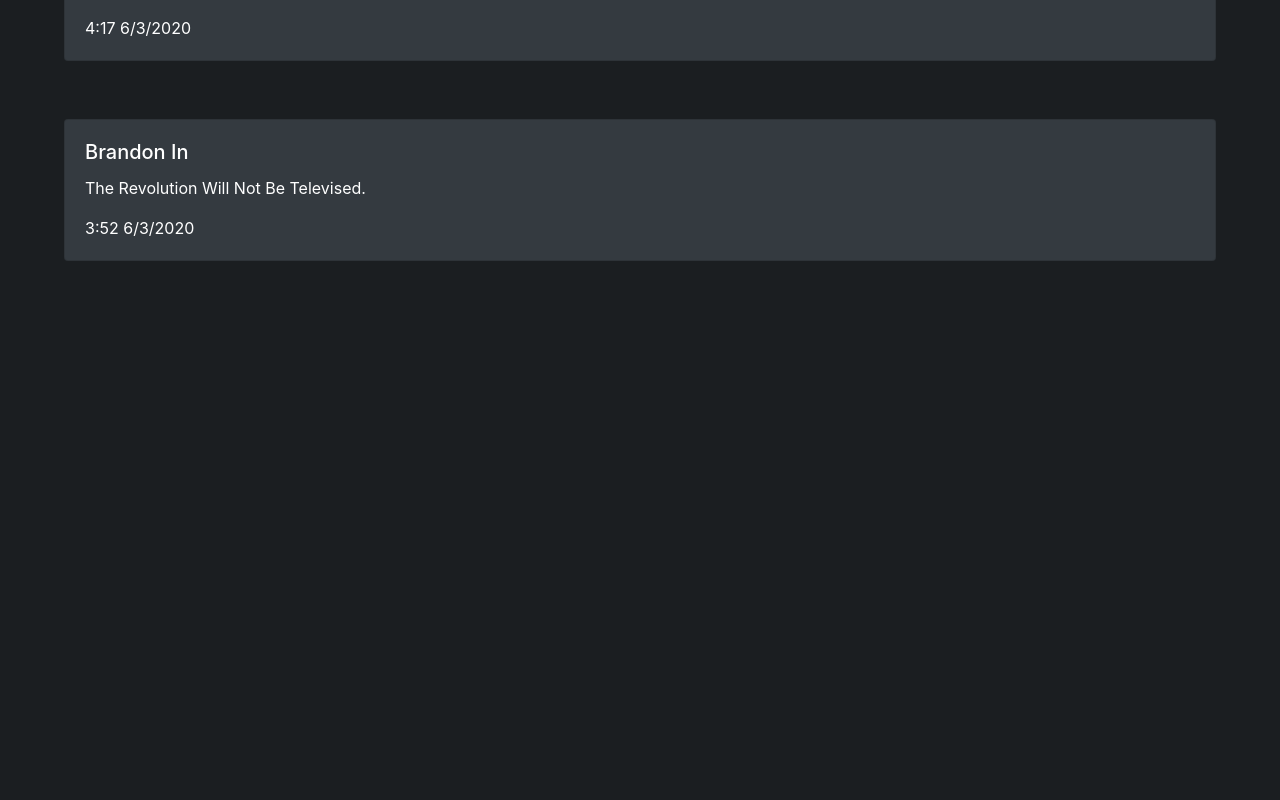
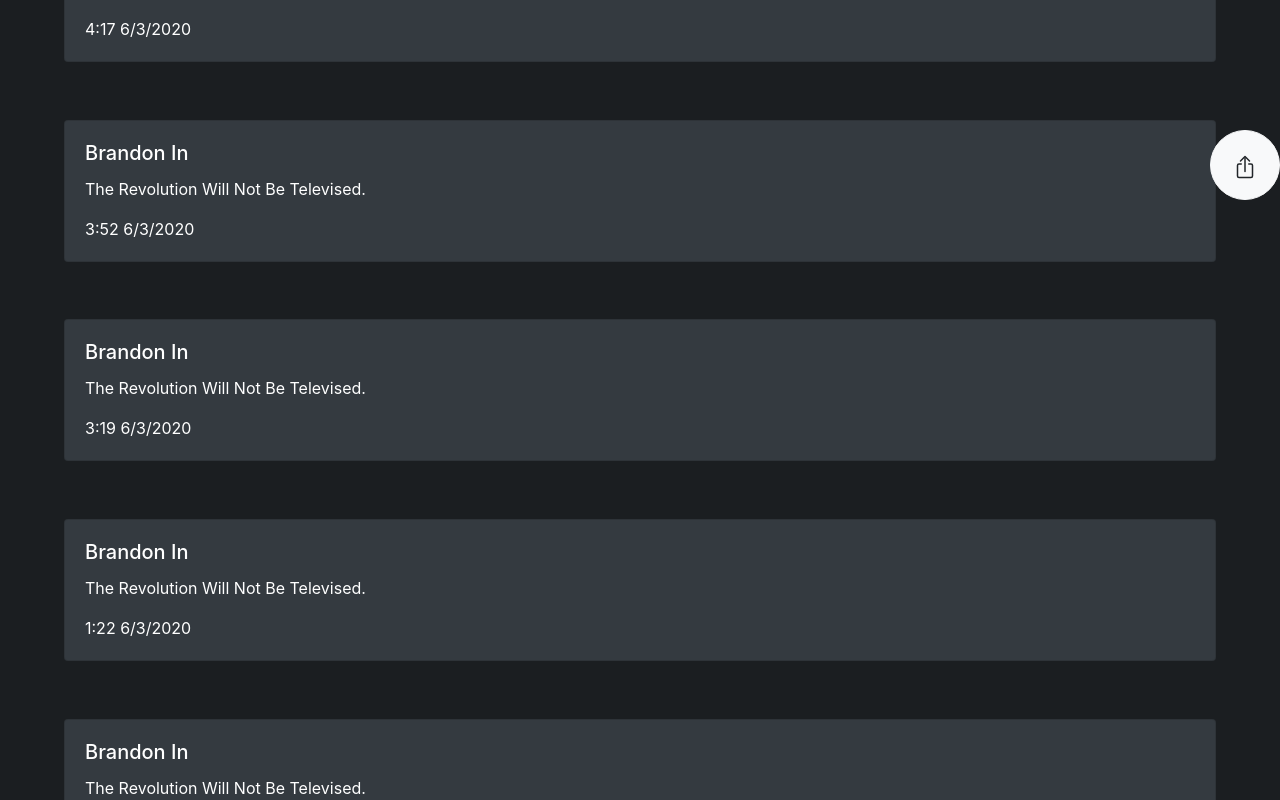
Before and after one commit to trumpwebsites/decentralized-protest, a React (Create React App) app: page / in a window 1280 px wide. Shown: the part 600-1400 px from the top of the page. Before the commit the page ends 925 px from the top, so only its background shows below. Built offline with nearby package versions, Linux system fonts and the light colour scheme.

Commit message:
added fix navbar and button

```diff
--- a/package.json
+++ b/package.json
@@ -15,6 +15,7 @@
     "react": "^16.13.1",
     "react-bootstrap": "^1.0.1",
     "react-dom": "^16.13.1",
+    "react-icons": "^3.10.0",
     "react-router-dom": "^5.2.0",
     "react-scripts": "3.4.1",
     "typescript": "~3.7.2"
--- a/src/Home.tsx
+++ b/src/Home.tsx
@@ -1,17 +1,18 @@
-import React from "react";
+import React, { lazy } from "react";
 import Navbar from 'react-bootstrap/Navbar';
+import { BsBoxArrowUp } from 'react-icons/bs';
 
-import Posts from './Posts';
+const Posts = lazy(() => import('./Posts'));
 
 const Home: React.FC = () => {
-
     return (
         <div>
-            <Navbar bg="dark" variant="dark" className="justify-content-center">
+            <Navbar bg="dark" sticky="top" variant="dark" className="justify-content-center" style={{ borderBottom: "1px solid #282c34" }}>
                 <Navbar.Brand href="#">
                     {process.env.REACT_APP_APPLICATION_NAME}
                 </Navbar.Brand>
             </Navbar>
+            <button type="button" className="btn btn-light btn-circle btn-xl" style={{ position: "fixed", right: 0, bottom: 0, zIndex: 9999 }}><BsBoxArrowUp width="40px" height="40px" /></button>
             <div style={{margin: "5%"}}>
                 <Posts />
             </div>
--- a/src/Posts.tsx
+++ b/src/Posts.tsx
@@ -1,7 +1,9 @@
-import React from "react";
+import React, { lazy } from "react";
 import Card from "react-bootstrap/Card";
 
-import Post, { IPost } from "./Post";
+import { IPost } from "./Post";
+
+const Post = lazy(() => import('./Post'));
 
 const Posts: React.FC = () => {
     const Posts = [
@@ -25,6 +27,26 @@ const Posts: React.FC = () => {
             message: "The Revolution Will Not Be Televised.",
             time: 1591156330000,
         },
+        {
+            user: "Brandon In",
+            message: "The Revolution Will Not Be Televised.",
+            time: 1591154382222,
+        },
+        {
+            user: "Brandon In",
+            message: "The Revolution Will Not Be Televised.",
+            time: 1591147354222,
+        },
+        {
+            user: "Brandon In",
+            message: "The Revolution Will Not Be Televised.",
+            time: 1591136330000,
+        },
+        {
+            user: "Brandon In",
+            message: "The Revolution Will Not Be Televised.",
+            time: 1591126330000,
+        },
     ];
 
     return (
--- a/src/index.css
+++ b/src/index.css
@@ -12,3 +12,22 @@ code {
   font-family: source-code-pro, Menlo, Monaco, Consolas, 'Courier New',
     monospace;
 }
+
+.btn-circle.btn-xl {
+  width: 70px;
+  height: 70px;
+  padding: 10px 16px;
+  border-radius: 35px;
+  font-size: 24px;
+  line-height: 1.33;
+}
+
+.btn-circle {
+  width: 30px;
+  height: 30px;
+  padding: 6px 0px;
+  border-radius: 15px;
+  text-align: center;
+  font-size: 12px;
+  line-height: 1.42857;
+}
```
Also changed, not shown: 1 other file (tests, documents, lock files or other folders).
